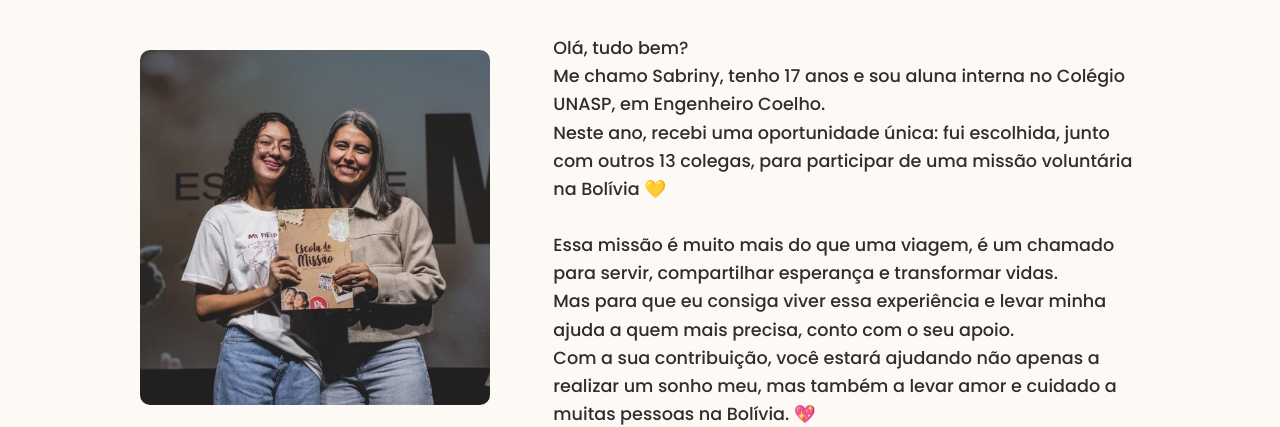
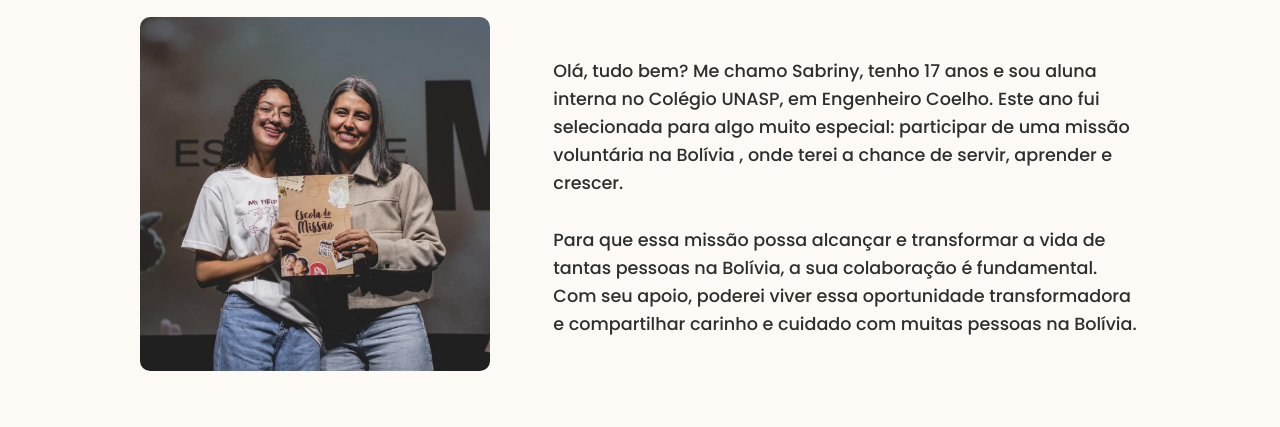
Before and after one commit to SabrinyVeloso/missao, a plain HTML site: page index.html in a window 1280 px wide. Shown: the part 412-839 px from the top of the page. Drawn offline with nearby package versions, Linux system fonts and the light colour scheme.

Commit message:
Add files via upload

```diff
--- a/index.html
+++ b/index.html
@@ -38,16 +38,15 @@
         </div>
         <div class="texto-info">
           <p>
-            Olá, tudo bem?<br/>
-            Me chamo Sabriny, tenho 17 anos e sou aluna interna no Colégio UNASP, em Engenheiro Coelho.<br/>
-            Neste ano, recebi uma oportunidade única: fui escolhida, junto com outros 13 colegas,
-            para participar de uma missão voluntária na Bolívia 💛<br/><br/>
-            Essa missão é muito mais do que uma viagem, é um chamado para servir,
-            compartilhar esperança e transformar vidas.<br/>
-            Mas para que eu consiga viver essa experiência e levar minha ajuda a
-            quem mais precisa, conto com o seu apoio.<br/>
-            Com a sua contribuição, você estará ajudando não apenas a realizar um sonho meu,
-            mas também a levar amor e cuidado a muitas pessoas na Bolívia. 💖
+            Olá, tudo bem?
+            Me chamo Sabriny, tenho 17 anos e sou aluna interna no Colégio UNASP, em Engenheiro Coelho.
+            Este ano fui selecionada para algo muito especial: participar de uma missão voluntária na Bolívia
+            , onde terei a chance de servir, aprender e crescer. <br/><br/>
+            Para que essa missão possa alcançar e transformar a vida de tantas pessoas na Bolívia,
+            a sua colaboração é fundamental.
+Com seu apoio, poderei viver essa oportunidade transformadora e compartilhar carinho e cuidado com
+ muitas pessoas na Bolívia.
+
           </p>
         </div>
       </div>
```
